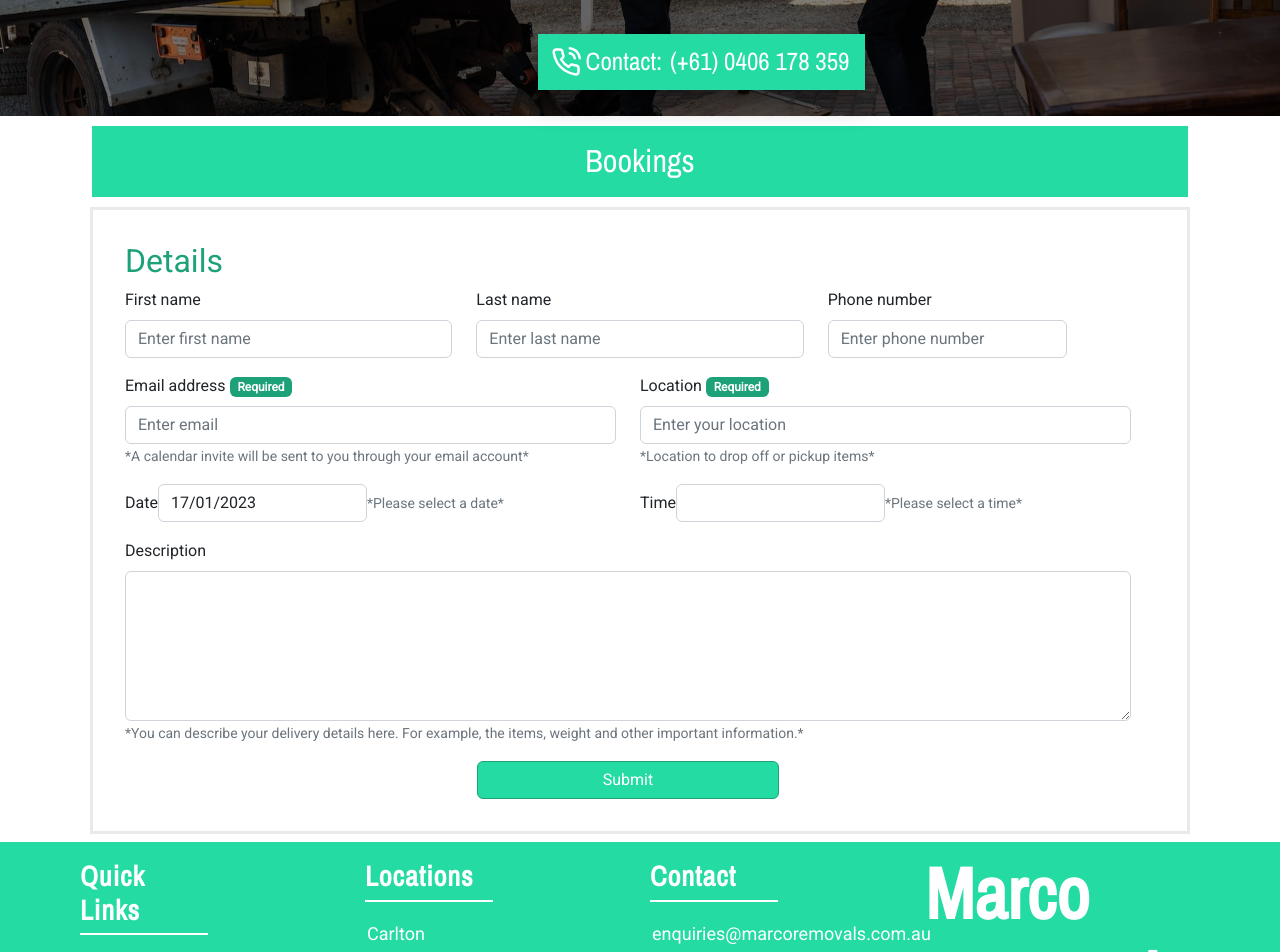
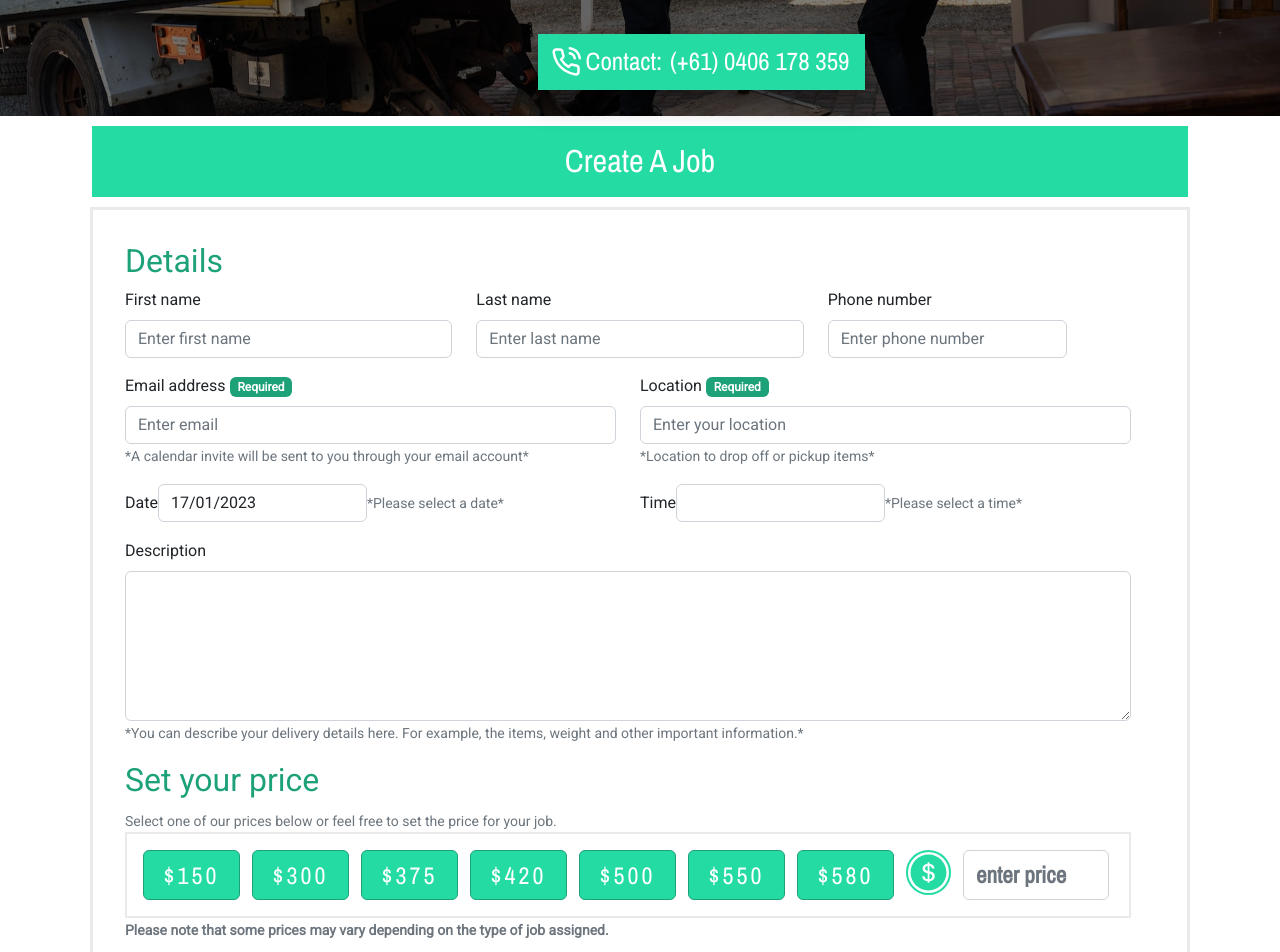
Before and after one commit to AbhikS847/marco-removals, a React (Create React App) app in the folder marco-booking/: page / in a window 1280 px wide. Shown: the part 460-1412 px from the top of the page. Built offline with nearby package versions, Linux system fonts and the light colour scheme.

Commit message:
Changes to the UI only, added price and changed some headers

```diff
--- a/marco-booking/src/components/Booking.js
+++ b/marco-booking/src/components/Booking.js
@@ -3,8 +3,9 @@ import ReactDatePicker from 'react-datepicker';
 import {GiConfirmed} from "react-icons/gi";
 import "react-datepicker/dist/react-datepicker.css";
 import { Container, Row, Col, Badge, Modal, Alert} from 'react-bootstrap';
-import {BsFillHouseDoorFill, BsCurrencyDollar, BsInfoCircle} from 'react-icons/bs';
-import {FaUserAlt, FaStickyNote, FaPeopleCarry, FaTruck, FaCouch} from 'react-icons/fa';
+import {AiFillDollarCircle} from 'react-icons/ai';
+import {BsFillHouseDoorFill, BsCurrencyDollar} from 'react-icons/bs';
+import {FaUserAlt, FaStickyNote, FaPeopleCarry, FaTruck, FaCouch, FaBars} from 'react-icons/fa';
 import {ImLocation, ImCalendar, ImClock, ImMail2} from 'react-icons/im';
 import {FiPackage, FiPhoneCall} from 'react-icons/fi';
 import { TbArrowNarrowRight } from "react-icons/tb";
@@ -163,11 +164,14 @@ const Booking = () => {
     const [startDate, setStartDate] = useState(Date.now());
     const [time, setTime] = useState('');
     const [desc, setDesc] = useState('');
-
+    const [price, setPrice] = useState('');
     const [showSuccess, setShowSuccess] = useState(false);
     const [showServices, setShowServices] = useState(false);
     const [confirmationDetails, setConfirmationDetails] = useState({});
 
+    const priceInserter = (price) => {
+      setPrice(price);
+    }
 
     return <div>
     <div className="moversjumbo d-none d-sm-block" style={{backgroundImage:`linear-gradient(rgba(0, 0, 0, 0.5), rgba(0, 0, 0, 0.5)), url('${movers}')`}}>
@@ -239,7 +243,7 @@ const Booking = () => {
     </div>
     <div className="d-block d-sm-none moversjumbomobile" style={{backgroundImage:`linear-gradient(rgba(0, 0, 0, 0.5), rgba(0, 0, 0, 0.5)), url('${movers}')`}}>
     <div className="servicebox-mobile">
-      <Button onClick={()=>{setShowServices(true)}} style={{padding:'0px 4px 1px 4px', margin:'1px 0px 0px 0px', borderRadius:'0'}} size="sm"><BsInfoCircle size={18}></BsInfoCircle></Button>
+      <Button onClick={()=>{setShowServices(true)}} style={{padding:'0px 4px 1px 4px', margin:'1px 0px 0px 0px', borderRadius:'0'}} size="sm"><FaBars size={18}></FaBars></Button>
     </div>
     <div className="contactbox-mobile">
     <div className="d-flex justify-content-center" style={{}}>
@@ -277,7 +281,7 @@ const Booking = () => {
     </div>
     </div>
     <Container>
-    <h2 className="text-center py-3 moversheaders">Bookings</h2>
+    <h2 className="text-center py-3 moversheaders">Create A Job</h2>
     <Form style={{padding:16, margin:8,border:'3px solid #eaeaea'}} autoComplete="false" onSubmit={(event)=>{
           event.preventDefault();
 
@@ -404,7 +408,43 @@ const Booking = () => {
       </Col>
     </Row>
     <Row>
-        <Col className="text-center" xs={12} sm={6}>
+    <h2 style={{color:"#1da179"}}>Set your price</h2>
+    <Form.Text className="text-muted">
+      Select one of our prices below or feel free to set the price for your job.
+        </Form.Text>
+    <Col xs={12} sm={12}>
+    <div className="pricingbtnrow">
+    <Button className='d-none d-sm-block pricingbtns' style={{marginLeft:0}} onClick={()=>{priceInserter(150);}} variant="primary">$150</Button>
+    <Button className='d-none d-sm-block pricingbtns' onClick={()=>{priceInserter(300);}} variant="primary">$300</Button>
+    <Button className='d-none d-sm-block pricingbtns' onClick={()=>{priceInserter(375);}} variant="primary">$375</Button>
+    <Button className='d-none d-sm-block pricingbtns' onClick={()=>{priceInserter(420);}} variant="primary">$420</Button>
+    <Button className='d-none d-sm-block pricingbtns' onClick={()=>{priceInserter(500);}} variant="primary">$500</Button>
+    <Button className='d-none d-sm-block pricingbtns' onClick={()=>{priceInserter(550);}} variant="primary">$550</Button>
+    <Button className='d-none d-sm-block pricingbtns' onClick={()=>{priceInserter(580);}} variant="primary">$580</Button>
+    <Row className='d-block d-sm-none'>
+    <Col className="d-flex">
+    <Button className='d-block d-sm-none pricingbtns-mobile' style={{marginLeft:0}} onClick={()=>{priceInserter(150);}} variant="primary">$150</Button>
+    <Button className='d-block d-sm-none pricingbtns-mobile' onClick={()=>{priceInserter(300);}} variant="primary">$300</Button>
+    <Button className='d-block d-sm-none pricingbtns-mobile' onClick={()=>{priceInserter(375);}} variant="primary">$375</Button>
+    <Button className='d-block d-sm-none pricingbtns-mobile' onClick={()=>{priceInserter(420);}} variant="primary">$420</Button>
+    <Button className='d-block d-sm-none pricingbtns-mobile' onClick={()=>{priceInserter(500);}} variant="primary">$500</Button>
+    <Button className='d-block d-sm-none pricingbtns-mobile' onClick={()=>{priceInserter(550);}} variant="primary">$550</Button>
+    <Button className='d-block d-sm-none pricingbtns-mobile' onClick={()=>{priceInserter(580);}} variant="primary">$580</Button>
+    </Col>
+    </Row>
+    <AiFillDollarCircle className="d-none d-sm-block" style={{color:'#24dba4', marginLeft:12, marginRight:12, border:'2px solid #24dba4', borderRadius:'25px'}} size={45} /><Form.Control className="d-none d-sm-block" style={{width:'15%', color:'#1da179', fontFamily:'Archivo Narrow', fontSize:23, fontWeight:600}} type="number" placeholder="enter price" value={price} onChange={(event)=>{setPrice(event.target.value)}} required/>
+    </div>
+    <div className="d-flex d-sm-none justify-content-center">
+    <div className="d-flex d-sm-none align-items-center"><AiFillDollarCircle className="d-flex d-sm-none" style={{color:'#24dba4', border:'2px solid #24dba4', borderRadius:'25px', marginRight:'8px'}} size={45} /></div>
+    <Form.Control className="d-block d-sm-none text-center my-2" style={{width:'100%', color:'#1da179', fontFamily:'Archivo Narrow', fontSize:20, fontWeight:600}} type="number" placeholder="enter price" value={price} onChange={(event)=>{setPrice(event.target.value)}} required/>
+    </div>
+    <Form.Text className="text-muted">
+      <strong>Please note that some prices may vary depending on the type of job assigned.</strong>
+        </Form.Text>
+    </Col>
+    </Row>
+    <Row>
+        <Col className="text-center py-2" xs={12} sm={6}>
         <Button className='d-sm-none w-100' variant="primary" type="submit">
         Submit
       </Button>
--- a/marco-booking/src/components/Header.js
+++ b/marco-booking/src/components/Header.js
@@ -14,7 +14,7 @@ const Header = () => {
         <Navbar.Collapse id="basic-navbar-nav">
           <Nav className="me-auto">
           <LinkContainer to="/">
-          <Nav.Link href=""><FaTruck size={24}/> Bookings</Nav.Link>
+          <Nav.Link href=""><FaTruck size={24}/> Hire</Nav.Link>
           </LinkContainer>
           <LinkContainer to="/contact">
             <Nav.Link href=""><BiPhoneCall size={24}/> Contact</Nav.Link>
@@ -30,7 +30,7 @@ const Header = () => {
     </Navbar>
     <div className="d-flex d-sm-none ">
     <LinkContainer style={{width:"50%",borderRadius:0,border:'none', backgroundColor:'#24dba4'}} to="/">
-    <Button style={{width:"50%",borderRadius:0,border:'2px solid #24dba4', backgroundColor:'#24dba4'}}><FaTruck size={24}/> Bookings</Button>
+    <Button style={{width:"50%",borderRadius:0,border:'2px solid #24dba4', backgroundColor:'#24dba4'}}><FaTruck size={24}/> Hire</Button>
     </LinkContainer>
     <LinkContainer style={{width:"50%",borderRadius:0,border:'2px solid #24dba4', backgroundColor:'#24dba4'}} to="/contact">
     <Button style={{width:"50%",borderRadius:0,border:'2px solid #24dba4', backgroundColor:'#24dba4'}}><BiPhoneCall size={24}/> Contact</Button>
--- a/marco-booking/src/styles/main.css
+++ b/marco-booking/src/styles/main.css
@@ -252,3 +252,27 @@ ul > li > a:hover{
     border-radius:5px;
     font-family:'Archivo Narrow';
 }
+
+.pricingbtnrow{
+    padding:16px;
+    border:2px solid #eaeaea;
+    display:flex;
+    overflow-x: scroll;
+}
+
+.pricingbtns{
+    width:10%;
+    font-size:24px;
+    color:#fff;
+    letter-spacing:3px;
+    font-family:'Archivo Narrow';
+    margin-left:12px;
+}
+
+.pricingbtns-mobile{
+    font-size:20px;
+    color:#fff;
+    letter-spacing:3px;
+    font-family:'Archivo Narrow';
+    margin-left:4px;
+}
```
